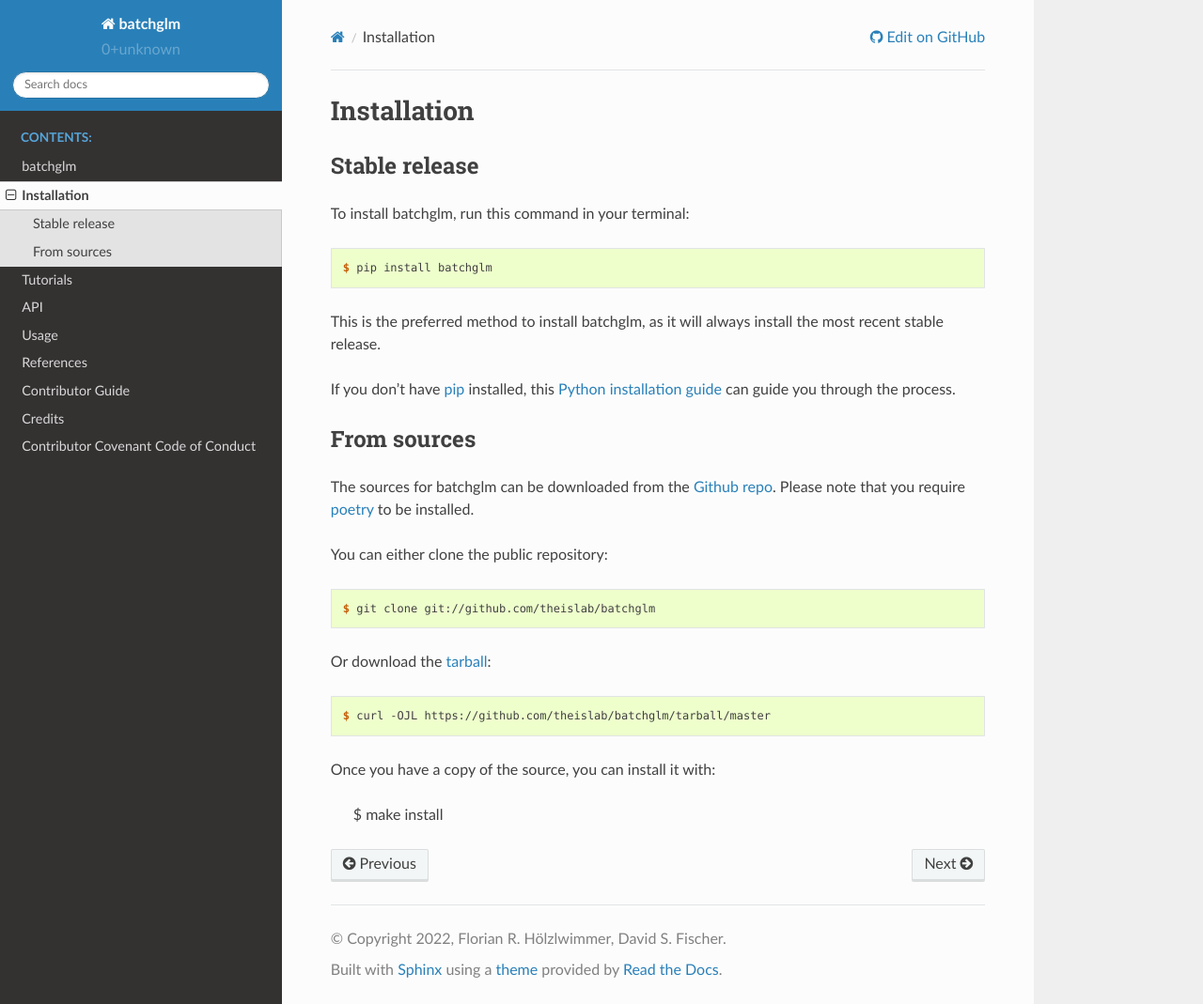
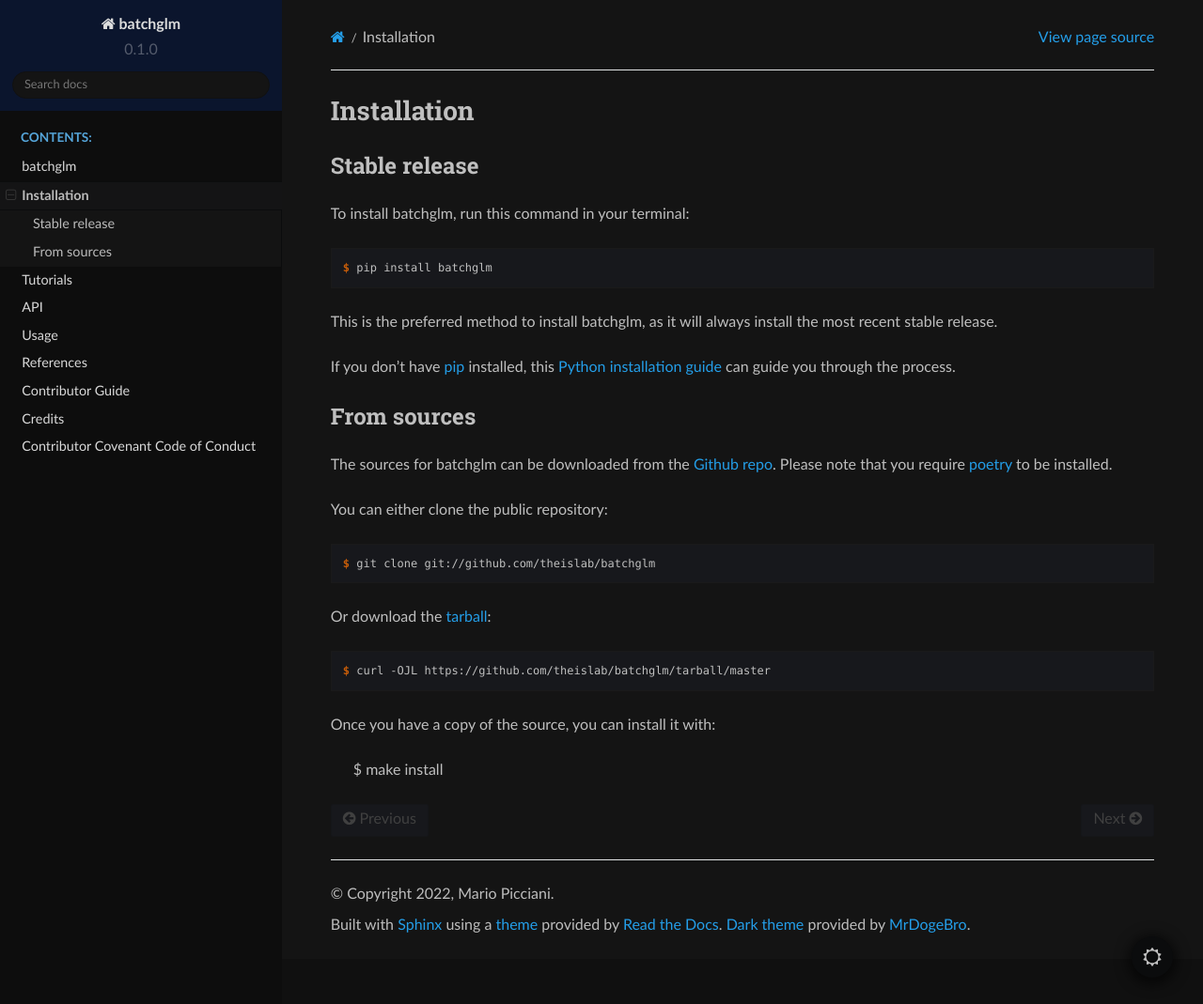
Before and after one commit to theislab/batchglm, a Sphinx documentation site: the page built from docs/installation.rst, in a window 1280 px wide and 1069 px high. Shown: the whole window at 94% size. Built offline with Sphinx 7.4.7 and the Read the Docs theme 2.0.0, drawn with Linux system fonts in a browser that asks for light colours; part of the change alters nothing that is shown.

```diff
--- a/docs/conf.py
+++ b/docs/conf.py
@@ -1,336 +1,170 @@
-import inspect
-import logging
+#!/usr/bin/env python
+# mypy: ignore-errors
+# batchglm documentation build configuration file
+#
+# If extensions (or modules to document with autodoc) are in another
+# directory, add these directories to sys.path here. If the directory is
+# relative to the documentation root, use os.path.abspath to make it
+# absolute, like shown here.
+#
+import os
 import sys
-from datetime import datetime
-from pathlib import Path
-from typing import Optional
 
-from sphinx.application import Sphinx
-from sphinx.ext import autosummary
+sys.path.insert(0, os.path.abspath(".."))
 
-# remove PyCharm’s old six module
-if 'six' in sys.modules:
-    print(*sys.path, sep='\n')
-    for pypath in list(sys.path):
-        if any(p in pypath for p in ['PyCharm', 'pycharm']) and 'helpers' in pypath:
-            sys.path.remove(pypath)
-    del sys.modules['six']
 
-import matplotlib  # noqa
+# -- General configuration ---------------------------------------------
 
-# Don’t use tkinter agg when importing scanpy → … → matplotlib
-matplotlib.use('agg')
+# If your documentation needs a minimal Sphinx version, state it here.
+# needs_sphinx = '1.0'
 
-HERE = Path(__file__).parent
-sys.path.insert(0, str(HERE.parent))
-import batchglm  # noqa
+# Add any Sphinx extension module names here, as strings. They can be
+# extensions coming with Sphinx (named 'sphinx.ext.*') or your custom ones.
 
-logger = logging.getLogger(__name__)
-
-# -- General configuration ------------------------------------------------
-
-needs_sphinx = '1.7'  # autosummary bugfix
+# Add 'sphinx_automodapi.automodapi' if you want to build modules
 extensions = [
-    'sphinx.ext.autodoc',
-    'sphinx.ext.doctest',
-    'sphinx.ext.coverage',
-    'sphinx.ext.mathjax',
-    'sphinx.ext.autosummary',
-    # 'plot_generator',
-    # 'plot_directive',
-    'sphinx.ext.napoleon',
-    'sphinx_autodoc_typehints',
-    'sphinx.ext.intersphinx',
-    # 'ipython_directive',
-    # 'ipython_console_highlighting',
+    "sphinx.ext.autodoc",
+    "sphinx.ext.viewcode",
+    "sphinx.ext.autodoc",
+    "sphinx.ext.napoleon",
+    "sphinx_click",
+    "sphinx_rtd_dark_mode",
 ]
 
-# Generate the API documentation when building
-autosummary_generate = True
-# both of the following two lines don't work
-# see falexwolf's issue for numpydoc
-# autodoc_member_order = 'bysource'
-# autodoc_default_flags = ['members']
-napoleon_google_docstring = False
-napoleon_numpy_docstring = True
-napoleon_include_init_with_doc = False
+default_dark_mode = True
 
-intersphinx_mapping = dict(
-    python=('https://docs.python.org/3', None),
-    numpy=('https://docs.scipy.org/doc/numpy/', None),
-    scipy=('https://docs.scipy.org/doc/scipy/reference/', None),
-    pandas=('http://pandas.pydata.org/pandas-docs/stable/', None),
-    matplotlib=('https://matplotlib.org/', None),
-    # anndata=('https://anndata.readthedocs.io/en/latest/', None),
-)
+# Add any paths that contain templates here, relative to this directory.
+templates_path = ["_templates"]
 
-templates_path = ['_templates']
+# The suffix(es) of source filenames.
+source_suffix = ".rst"
 
-project = 'batchglm'
-author = 'Florian R. Hölzlwimmer, David S. Fischer'
+# The master toctree document.
+master_doc = "index"
 
-source_suffix = '.rst'
-master_doc = 'index'
-copyright = f'{datetime.now():%Y}, {author}'
+# General information about the project.
+project = "batchglm"
+copyright = "2022, Mario Picciani"
+author = "Mario Picciani"
 
-version = batchglm.__version__.replace('.dirty', '')
-release = version
-exclude_patterns = ['_build', 'Thumbs.db', '.DS_Store']
-pygments_style = 'sphinx'
+# The version info for the project you're documenting, acts as replacement
+# for |version| and |release|, also used in various other places throughout
+# the built documents.
+#
+# The short X.Y version.
+version = "0.1.0"
+# The full version, including alpha/beta/rc tags.
+release = "0.1.0"
+
+# The language for content autogenerated by Sphinx. Refer to documentation
+# for a list of supported languages.
+#
+# This is also used if you do content translation via gettext catalogs.
+# Usually you set "language" from the command line for these cases.
+language = None
+
+# List of patterns, relative to source directory, that match files and
+# directories to ignore when looking for source files.
+# This patterns also effect to html_static_path and html_extra_path
+exclude_patterns = ["_build", "Thumbs.db", ".DS_Store"]
+
+# The name of the Pygments (syntax highlighting) style to use.
+pygments_style = "sphinx"
+
+# If true, `todo` and `todoList` produce output, else they produce nothing.
 todo_include_todos = False
 
-# -- Options for HTML output ----------------------------------------------
 
-html_theme = 'sphinx_rtd_theme'
-html_theme_options = dict(
-    navigation_depth=2,
-)
-html_context = dict(
-    display_github=True,  # Integrate GitHub
-    github_user='theislab',  # Username
-    github_repo='batchglm',  # Repo name
-    github_version='master',  # Version
-    conf_py_path='/docs/',  # Path in the checkout to the docs root
-)
-html_static_path = ['_static']
+# -- Options for HTML output -------------------------------------------
+
+# The theme to use for HTML and HTML Help pages.  See the documentation for
+# a list of builtin themes.
+#
+html_theme = "sphinx_rtd_theme"
+
+# Theme options are theme-specific and customize the look and feel of a
+# theme further.  For a list of options available for each theme, see the
+# documentation.
+#
+# html_theme_options = {}
+
+# Add any paths that contain custom static files (such as style sheets) here,
+# relative to this directory. They are copied after the builtin static files,
+# so a file named "default.css" will overwrite the builtin "default.css".
+html_static_path = ["_static"]
 
 
-def setup(app):
-    app.add_css_file('css/custom.css')
+# -- Options for HTMLHelp output ---------------------------------------
+
+# Output file base name for HTML help builder.
+htmlhelp_basename = "batchglmdoc"
 
 
-# -- Options for HTMLHelp output ---------------------------------------------
-
-# Output file base name for HTML help builder.
-htmlhelp_basename = 'batchglmdoc'
-
-# -- Options for LaTeX output ------------------------------------------------
+# -- Options for LaTeX output ------------------------------------------
 
 latex_elements = {
-    # The paper size ('letterpaper' or 'a4paper').
+    # The paper size ("letterpaper" or "a4paper").
     #
-    # 'papersize': 'letterpaper',
-
-    # The font size ('10pt', '11pt' or '12pt').
+    # "papersize": "letterpaper",
+    # The font size ("10pt", "11pt" or "12pt").
     #
-    # 'pointsize': '10pt',
-
+    # "pointsize": "10pt",
     # Additional stuff for the LaTeX preamble.
     #
-    # 'preamble': '',
-
+    # "preamble": "",
     # Latex figure (float) alignment
     #
-    # 'figure_align': 'htbp',
+    # "figure_align": "htbp",
 }
 
 # Grouping the document tree into LaTeX files. List of tuples
-# (source start file, target name, title,
-#  author, documentclass [howto, manual, or own class]).
+# (source start file, target name, title, author, documentclass
+# [howto, manual, or own class]).
 latex_documents = [
-    (master_doc, 'batchglm.tex', 'batchglm Documentation',
-     'Florian R. Hölzlwimmer, David S. Fischer', 'manual'),
+    (
+        master_doc,
+        "batchglm.tex",
+        "batchglm Documentation",
+        "Mario Picciani",
+        "manual",
+    ),
 ]
 
-# -- Options for manual page output ------------------------------------------
+
+# -- Options for manual page output ------------------------------------
 
 # One entry per manual page. List of tuples
 # (source start file, name, description, authors, manual section).
 man_pages = [
-    (master_doc, 'batchglm', 'batchglm Documentation',
-     [author], 1)
+    (
+        master_doc,
+        "batchglm",
+        "batchglm Documentation",
+        [author],
+        1,
+    )
 ]
 
 autodoc_typehints = "description"
 
 
-# -- Options for Texinfo output ----------------------------------------------
+# -- Options for Texinfo output ----------------------------------------
 
-# -- Options for Texinfo output ----------------------------------------
 # Grouping the document tree into Texinfo files. List of tuples
 # (source start file, target name, title, author,
 #  dir menu entry, description, category)
 texinfo_documents = [
-    (master_doc, 'batchglm', 'batchglm Documentation',
-     author, 'batchglm', 'One line description of project.',
-     'Miscellaneous'),
+    (
+        master_doc,
+        "batchglm",
+        "batchglm Documentation",
+        author,
+        "batchglm",
+        "One line description of project.",
+        "Miscellaneous",
+    ),
 ]
 
-
-# -- Extension configuration -------------------------------------------------
-
-
-# -- generate_options override ------------------------------------------
-# TODO: why?
-
-
-def process_generate_options(app: Sphinx):
-    genfiles = app.config.autosummary_generate
-
-    if genfiles and not hasattr(genfiles, '__len__'):
-        env = app.builder.env
-        genfiles = [
-            env.doc2path(x, base=None)
-            for x in env.found_docs
-            if Path(env.doc2path(x)).is_file()
-        ]
-    if not genfiles:
-        return
-
-    from sphinx.ext.autosummary.generate import generate_autosummary_docs
-
-    ext = app.config.source_suffix
-    genfiles = [
-        genfile + (not genfile.endswith(tuple(ext)) and ext[0] or '')
-        for genfile in genfiles
-    ]
-
-    suffix = autosummary.get_rst_suffix(app)
-    if suffix is None:
-        return
-
-    generate_autosummary_docs(
-        genfiles, builder=app.builder,
-        warn=logger.warning, info=logger.info,
-        suffix=suffix, base_path=app.srcdir,
-        imported_members=True, app=app,
-    )
-
-
-autosummary.process_generate_options = process_generate_options
-
-
-# -- GitHub URLs for class and method pages ------------------------------------------
-
-
-def get_obj_module(qualname):
-    """Get a module/class/attribute and its original module by qualname"""
-    modname = qualname
-    classname = None
-    attrname = None
-    while modname not in sys.modules:
-        attrname = classname
-        modname, classname = modname.rsplit('.', 1)
-
-    # retrieve object and find original module name
-    if classname:
-        cls = getattr(sys.modules[modname], classname)
-        modname = cls.__module__
-        obj = getattr(cls, attrname) if attrname else cls
-    else:
-        obj = None
-
-    return obj, sys.modules[modname]
-
-
-def get_linenos(obj):
-    """Get an object’s line numbers"""
-    try:
-        lines, start = inspect.getsourcelines(obj)
-    except TypeError:
-        return None, None
-    else:
-        return start, start + len(lines) - 1
-
-
-project_dir = Path(__file__).parent.parent  # project/docs/conf.py/../.. → project/
-github_url1 = 'https://github.com/{github_user}/{github_repo}/tree/{github_version}'.format_map(html_context)
-github_url2 = 'https://github.com/theislab/batchglm/tree/master'
-
-
-def modurl(qualname: str) -> str:
-    """Get the full GitHub URL for some object’s qualname."""
-    obj, module = get_obj_module(qualname)
-    github_url = github_url1
-    try:
-        path = Path(module.__file__).relative_to(project_dir)
-    except ValueError:
-        # trying to document something from another package
-        github_url = github_url2
-        path = '/'.join(module.__file__.split('/')[-2:])
-    start, end = get_linenos(obj)
-    fragment = f'#L{start}-L{end}' if start and end else ''
-    return f'{github_url}/{path}{fragment}'
-
-
-def api_image(qualname: str) -> Optional[str]:
-    # I’d like to make this a contextfilter, but the jinja context doesn’t contain the path,
-    # so no chance to not hardcode “api/” here.
-    path = Path(__file__).parent / 'api' / f'{qualname}.png'
-    print(path, path.is_file())
-    return f'.. image:: {path.name}\n   :width: 200\n   :align: right' if path.is_file() else ''
-
-
-# html_context doesn’t apply to autosummary templates ☹
-# and there’s no way to insert filters into those templates
-# so we have to modify the default filters
-from jinja2.defaults import DEFAULT_FILTERS
-
-DEFAULT_FILTERS.update(modurl=modurl, api_image=api_image)
-
-# -- Prettier Param docs --------------------------------------------
-
-
-from typing import Dict, List, Tuple
-
-from docutils import nodes
-from sphinx import addnodes
-from sphinx.domains.python import PyObject, PyTypedField
-from sphinx.environment import BuildEnvironment
-
-
-class PrettyTypedField(PyTypedField):
-    list_type = nodes.definition_list
-
-    def make_field(
-            self,
-            types: Dict[str, List[nodes.Node]],
-            domain: str,
-            items: Tuple[str, List[nodes.inline]],
-            env: BuildEnvironment = None
-    ) -> nodes.field:
-        def makerefs(rolename, name, node):
-            return self.make_xrefs(rolename, domain, name, node, env=env)
-
-        def handle_item(fieldarg: str, content: List[nodes.inline]) -> nodes.definition_list_item:
-            head = nodes.term()
-            head += makerefs(self.rolename, fieldarg, addnodes.literal_strong)
-            fieldtype = types.pop(fieldarg, None)
-            if fieldtype is not None:
-                head += nodes.Text(' : ')
-                if len(fieldtype) == 1 and isinstance(fieldtype[0], nodes.Text):
-                    typename = ''.join(n.astext() for n in fieldtype)
-                    head += makerefs(self.typerolename, typename, addnodes.literal_emphasis)
-                else:
-                    head += fieldtype
-
-            body_content = nodes.paragraph('', '', *content)
-            body = nodes.definition('', body_content)
-
-            return nodes.definition_list_item('', head, body)
-
-        fieldname = nodes.field_name('', self.label)
-        if len(items) == 1 and self.can_collapse:
-            fieldarg, content = items[0]
-            bodynode = handle_item(fieldarg, content)
-        else:
-            bodynode = self.list_type()
-            for fieldarg, content in items:
-                bodynode += handle_item(fieldarg, content)
-        fieldbody = nodes.field_body('', bodynode)
-        return nodes.field('', fieldname, fieldbody)
-
-
-# replace matching field types with ours
-PyObject.doc_field_types = [
-    PrettyTypedField(
-        ft.name,
-        names=ft.names,
-        typenames=ft.typenames,
-        label=ft.label,
-        rolename=ft.rolename,
-        typerolename=ft.typerolename,
-        can_collapse=ft.can_collapse,
-    ) if isinstance(ft, PyTypedField) else ft
-    for ft in PyObject.doc_field_types
+html_css_files = [
+    "custom_cookietemple.css",
 ]
```
